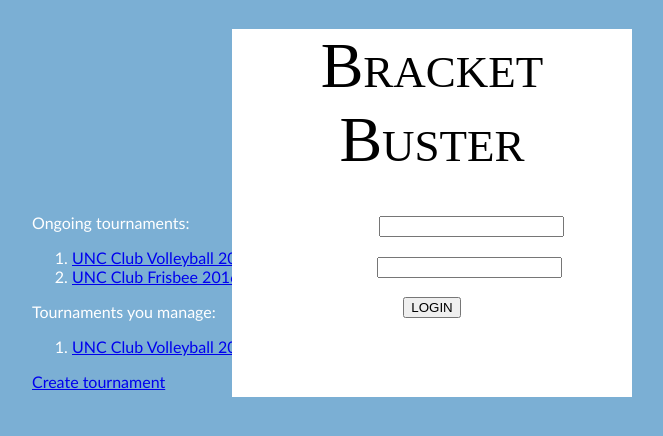
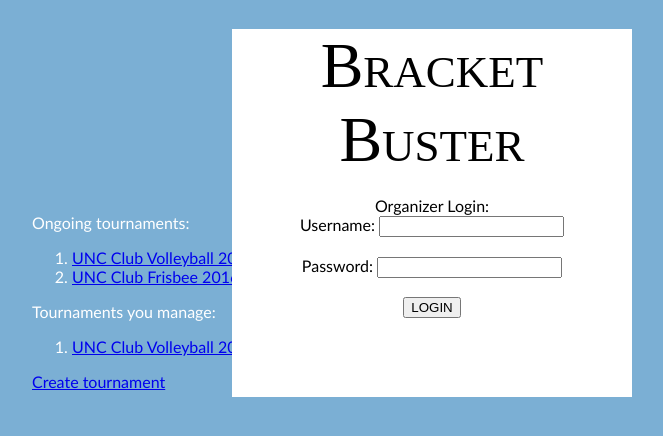
Before and after one commit to HastingsGreer/tournament-website, a PHP site: page /mockup/ in a window 1280 px wide. Shown: the part 187-623 px from the top of the page, without its empty margins (208-871 px from the left). Run offline with PHP 8.4, Linux system fonts and the light colour scheme.

Commit message:
More black

```diff
--- a/mockup/styles.css
+++ b/mockup/styles.css
@@ -43,3 +43,7 @@ body{
 #tournamet_list_title{
     font-size: 2em;
 }
+
+#login-section {
+    color: #000000;
+}
```
